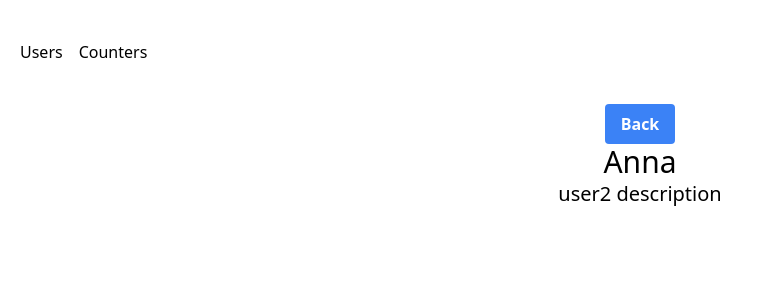
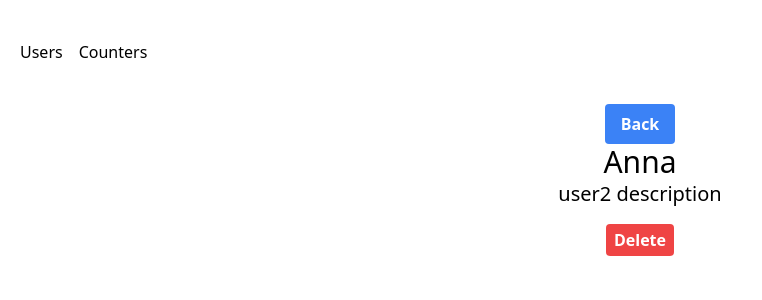
Before and after one commit to victor-osipov-dev/react-redux, a React (Vite) app: page /users in a window 1280 px wide. Both pictures are taken after a click on the element "Anna". Shown: the top 300 px of the page, without its empty margins (0-762 px from the left). Built offline with nearby package versions, Linux system fonts and the light colour scheme; data requests are answered from the project's data file.

Commit message:
add deleteUser

```diff
--- /dev/null
+++ b/src/extra-argument.ts
@@ -0,0 +1,7 @@
+import { router } from "./router";
+import { api } from "./shared/api";
+
+export const extraArgument = {
+    api,
+    router,
+};
--- a/src/main.tsx
+++ b/src/main.tsx
@@ -7,14 +7,12 @@ import { fetchUsers } from "./modules/users/model/fetch-users.ts";
 import { RouterProvider } from "react-router-dom";
 import { router } from "./router.tsx";
 
-store.dispatch(fetchUsers())
+store.dispatch(fetchUsers({}));
 
 createRoot(document.getElementById("root")!).render(
     <StrictMode>
         <Provider store={store}>
-            <RouterProvider router={router}>
-
-            </RouterProvider>
+            <RouterProvider router={router}></RouterProvider>
         </Provider>
     </StrictMode>,
 );
--- /dev/null
+++ b/src/modules/users/model/delete-user.ts
@@ -0,0 +1,18 @@
+import type { AppThunk } from "../../../store";
+import { usersSlice, type UserId } from "../users.slice";
+import { fetchUsers } from "./fetch-users";
+
+export const deleteUser =
+    (userId: UserId): AppThunk<Promise<void>> =>
+    async (dispatch, getState, { api, router }) => {
+        dispatch(usersSlice.actions.deleteUserPending());
+
+        try {
+            await api.deleteUser(userId);
+            await router.navigate("/users");
+            await dispatch(fetchUsers({ refetch: true }));
+            dispatch(usersSlice.actions.deleteUserSuccess({ userId }));
+        } catch (e) {
+            dispatch(usersSlice.actions.deleteUserFailed());
+        }
+    };
--- a/src/modules/users/model/fetch-users.ts
+++ b/src/modules/users/model/fetch-users.ts
@@ -2,17 +2,18 @@ import type { AppThunk } from "../../../store";
 import { usersSlice } from "../users.slice";
 
 export const fetchUsers =
-    (): AppThunk =>
-    (dispatch, getState, { api }) => {
+    ({ refetch }: { refetch?: boolean }): AppThunk<Promise<void>> =>
+    async (dispatch, getState, { api }) => {
         const isIdle = usersSlice.selectors.selectIsFetchUsersIdle(getState());
 
-        if (!isIdle) {
+        if (!isIdle && !refetch) {
             return;
         }
 
         dispatch(usersSlice.actions.fetchUsersPending());
 
-        api.getUsers()
+        return api
+            .getUsers()
             .then((users) => {
                 dispatch(usersSlice.actions.fetchUsersSuccess({ users }));
             })
--- a/src/modules/users/user-info.tsx
+++ b/src/modules/users/user-info.tsx
@@ -3,14 +3,18 @@ import { useAppDispatch, useAppSelector } from "../../store";
 import { usersSlice, type UserId } from "./users.slice";
 import { useEffect } from "react";
 import { fetchUser } from "./model/fetch-user";
+import { deleteUser } from "./model/delete-user";
 
 export function UserInfo() {
     const dispatch = useAppDispatch();
     const navigate = useNavigate();
     const { id = "" } = useParams<{ id: UserId }>();
     const isPending = useAppSelector(
-        usersSlice.selectors.selectIsFetchUserPending
-    )
+        usersSlice.selectors.selectIsFetchUserPending,
+    );
+    const isDeletePending = useAppSelector(
+        usersSlice.selectors.selectIsDeleteUserPending,
+    );
     const user = useAppSelector((state) =>
         usersSlice.selectors.selectUserById(state, id),
     );
@@ -23,8 +27,14 @@ export function UserInfo() {
         navigate("..", { relative: "path" });
     };
 
+    const handleDeleteButtonClick = () => {
+        dispatch(deleteUser(id)).then(() =>
+            navigate("..", { relative: "path" }),
+        );
+    };
+
     if (isPending || !user) {
-        return <div>Loading...</div>
+        return <div>Loading...</div>;
     }
 
     return (
@@ -37,6 +47,13 @@ export function UserInfo() {
             </button>
             <h2 className="text-3xl">{user.name}</h2>
             <p className="text-xl">{user.description}</p>
+            <button
+                onClick={handleDeleteButtonClick}
+                className="bg-red-500 over:bg-red-700 text-white font-bold py-1 px-2 rounded mt-4"
+                disabled={isDeletePending}
+            >
+                Delete
+            </button>
         </div>
     );
 }
--- a/src/modules/users/users-list.tsx
+++ b/src/modules/users/users-list.tsx
@@ -22,7 +22,7 @@ export function UsersList() {
     );
 
     useEffect(() => {
-        dispatch(fetchUsers());
+        dispatch(fetchUsers({}));
     }, [dispatch, appStore]);
 
     const sortedUsers = useAppSelector((state) =>
--- a/src/modules/users/users.slice.ts
+++ b/src/modules/users/users.slice.ts
@@ -26,6 +26,7 @@ export type UsersState = {
     ids: UserId[];
     fetchUsersStatus: "idle" | "pending" | "success" | "failed";
     fetchUserStatus: "idle" | "pending" | "success" | "failed";
+    deleteUserStatus: "idle" | "pending" | "success" | "failed";
 };
 
 const initialUsersState: UsersState = {
@@ -33,6 +34,7 @@ const initialUsersState: UsersState = {
     ids: [],
     fetchUsersStatus: "idle",
     fetchUserStatus: "idle",
+    deleteUserStatus: "idle",
 };
 
 export const usersSlice = createSlice({
@@ -61,6 +63,8 @@ export const usersSlice = createSlice({
         selectIsFetchUsersIdle: (state) => state.fetchUsersStatus === "idle",
         selectIsFetchUserPending: (state) =>
             state.fetchUserStatus === "pending",
+        selectIsDeleteUserPending: (state) =>
+            state.deleteUserStatus === "pending",
     },
     reducers: {
         fetchUsersPending: (state) => {
@@ -97,5 +101,21 @@ export const usersSlice = createSlice({
         fetchUserFailed: (state) => {
             state.fetchUserStatus = "failed";
         },
+
+        deleteUserPending: (state) => {
+            state.deleteUserStatus = "pending";
+        },
+        deleteUserSuccess: (
+            state,
+            action: PayloadAction<{ userId: UserId }>,
+        ) => {
+            state.deleteUserStatus = "success";
+
+            delete state.entities[action.payload.userId];
+            state.ids = state.ids.filter((id) => id !== action.payload.userId);
+        },
+        deleteUserFailed: (state) => {
+            state.deleteUserStatus = "failed";
+        },
     },
 });
--- a/src/store.ts
+++ b/src/store.ts
@@ -9,10 +9,8 @@ import { useDispatch, useSelector, useStore } from "react-redux";
 import { usersSlice } from "./modules/users/users.slice";
 import { countersReducer } from "./modules/counters/counters.slice";
 import { api } from "./shared/api";
-
-const extraArgument = {
-    api,
-};
+import { router } from "./router";
+import { extraArgument } from "./extra-argument";
 
 export const store = configureStore({
     reducer: {
```
Also changed, not shown: src/shared/api.ts (+12 -9 lines), src/App.tsx (line endings or trailing spaces).
